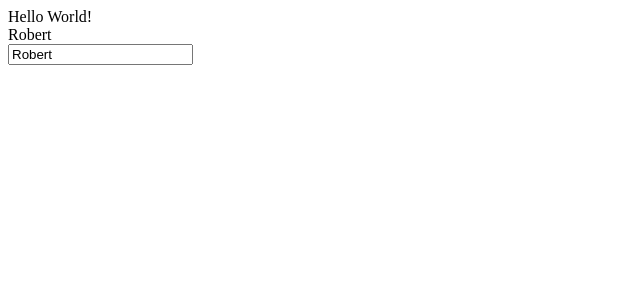
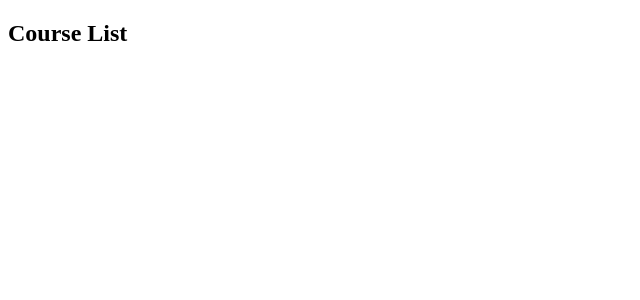
Before and after one commit to robertsantosti/introducao-ao-angular-8, an Angular app in the folder course-manager/: page / in a window 1280 px wide. Shown: the top 300 px of the page, without its empty margins (0-640 px from the left). Built offline with nearby package versions, Linux system fonts and the light colour scheme.

Commit message:
Instalando o Bootstrap

```diff
--- a/course-manager/package.json
+++ b/course-manager/package.json
@@ -19,6 +19,7 @@
     "@angular/platform-browser": "~9.0.1",
     "@angular/platform-browser-dynamic": "~9.0.1",
     "@angular/router": "~9.0.1",
+    "bootstrap": "^4.4.1",
     "rxjs": "~6.5.4",
     "tslib": "^1.10.0",
     "zone.js": "~0.10.2"
--- a/course-manager/src/app/app.component.html
+++ b/course-manager/src/app/app.component.html
@@ -1,5 +1 @@
-{{ title }}
-<br />
-{{ name }}
-<br />
-<input [(ngModel)]="name" name="name" />
+<app-course-list></app-course-list>
--- a/course-manager/src/app/app.module.ts
+++ b/course-manager/src/app/app.module.ts
@@ -3,9 +3,10 @@
 import { FormsModule } from "@angular/forms";
 
 import { AppComponent } from "./app.component";
+import { CourseListComponent } from "./courses/course-list.component";
 
 @NgModule({
-  declarations: [AppComponent],
+  declarations: [AppComponent, CourseListComponent],
   imports: [BrowserModule, FormsModule],
   providers: [],
   bootstrap: [AppComponent]
--- /dev/null
+++ b/course-manager/src/app/courses/course-list.component.html
@@ -0,0 +1 @@
+<h2>Course List</h2>
```
Also changed, not shown: course-manager/src/app/courses/course-list.component.ts (added, +7 -0 lines), 1 other file (tests, documents, lock files or other folders).
